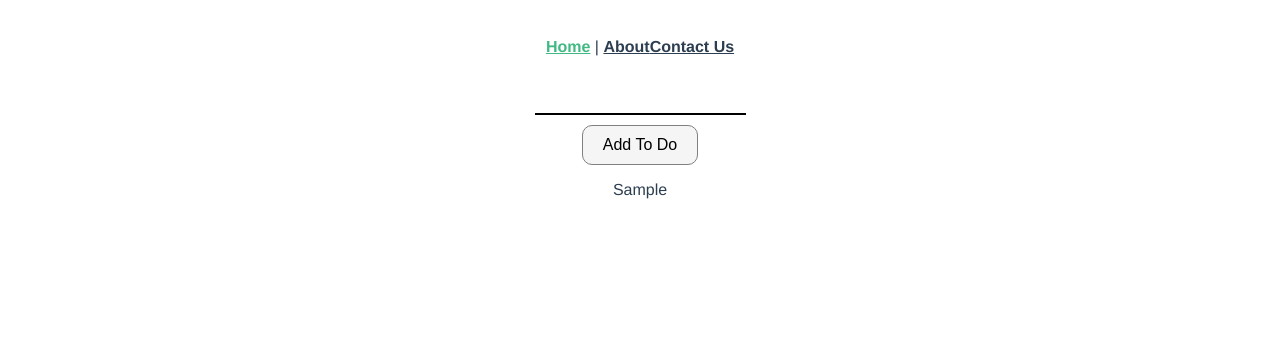
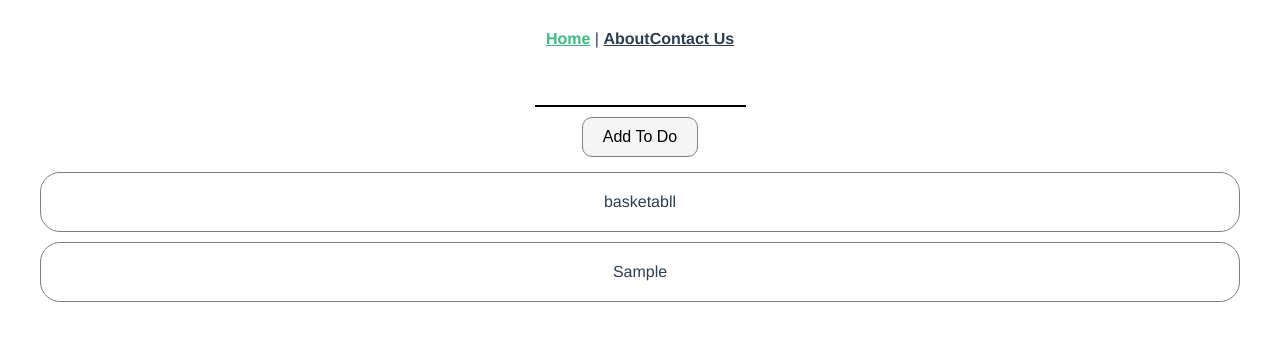
Before and after one commit to vircalimlim/vue-transitions, a Vue app: page / in a window 1280 px wide. Both pictures are taken after typing "Sample" into the empty fields and a click on the input "Add To Do". Shown: the top 340 px of the page. Built offline with nearby package versions, Linux system fonts and the light colour scheme.

Commit message:
Working transition group/ important to know always have a unique key when using transition group

```diff
--- a/src/components/Todo.vue
+++ b/src/components/Todo.vue
@@ -1,13 +1,22 @@
 <template>
+  <div>
   <form @submit.prevent="addTodo">
+    <transition name="lists">
     <div v-if="error" class="error alert">{{error}}</div>
+    </transition>
     <input type="text" v-model="todo">
     <br>
     <input type="submit" value="Add To Do">
-    <div v-for="todoitem in todolist">
-      <p @click.self="removeItem">{{todoitem}}</p>
+  </form>
+
+    <div>
+    <transition-group tag="ul" name="lists">
+      <li>basketabll</li>
+      <li v-for="todoitem in todolist" :key="todoitem" @click.self="removeItem">{{todoitem}}</li>
+    </transition-group>
     </div>
-  </form>
+
+  </div>
 </template>
 
 <script>
@@ -40,7 +49,11 @@
   }
 </script>
 
-<style scoped>
+<style>
+*{
+  padding: 0;
+  margin: 0;
+}
   form{
     text-align: center;
     padding: 5px;
@@ -72,4 +85,56 @@
     color: white;
     border-radius: 10px
   }
+  li{
+    list-style: none;
+    padding: 20px 50px;
+    border: 1px solid gray;
+    border-radius: 20px;
+    margin: 10px 40px 10px 40px;
+
+
+  }
+  .lists-enter-from{
+    opacity: 0;
+    transform: scale(.6);
+  }
+  .lists-enter-to{
+    opacity: 1;
+    transform: scale(1);
+  }
+  .lists-leave-from{
+    opacity: 1;
+    transform: scale(1);
+  }
+  .lists-leave-to{
+    opacity: .5;
+    transform: scale(.6);
+  }
+
+  .lists-enter-active, .lists-leave-active{
+    transition: all .5s ease;
+    /*animation: ladder .5s ease;*/
+  }
+
+  @keyframes ladder{
+    0%{
+      opacity: 0;
+      transform: translateY(-60px);
+    }
+    50%{
+      opacity: 1;
+      transform: translateY(0);
+      transform: scale(.2);
+    }
+
+    80%{
+      transform: scale(.6);
+    }
+    90%{
+      transform: scale(.8);
+    }
+    100%{
+      transform: scale(1);
+    }
+  }
 </style>
```
